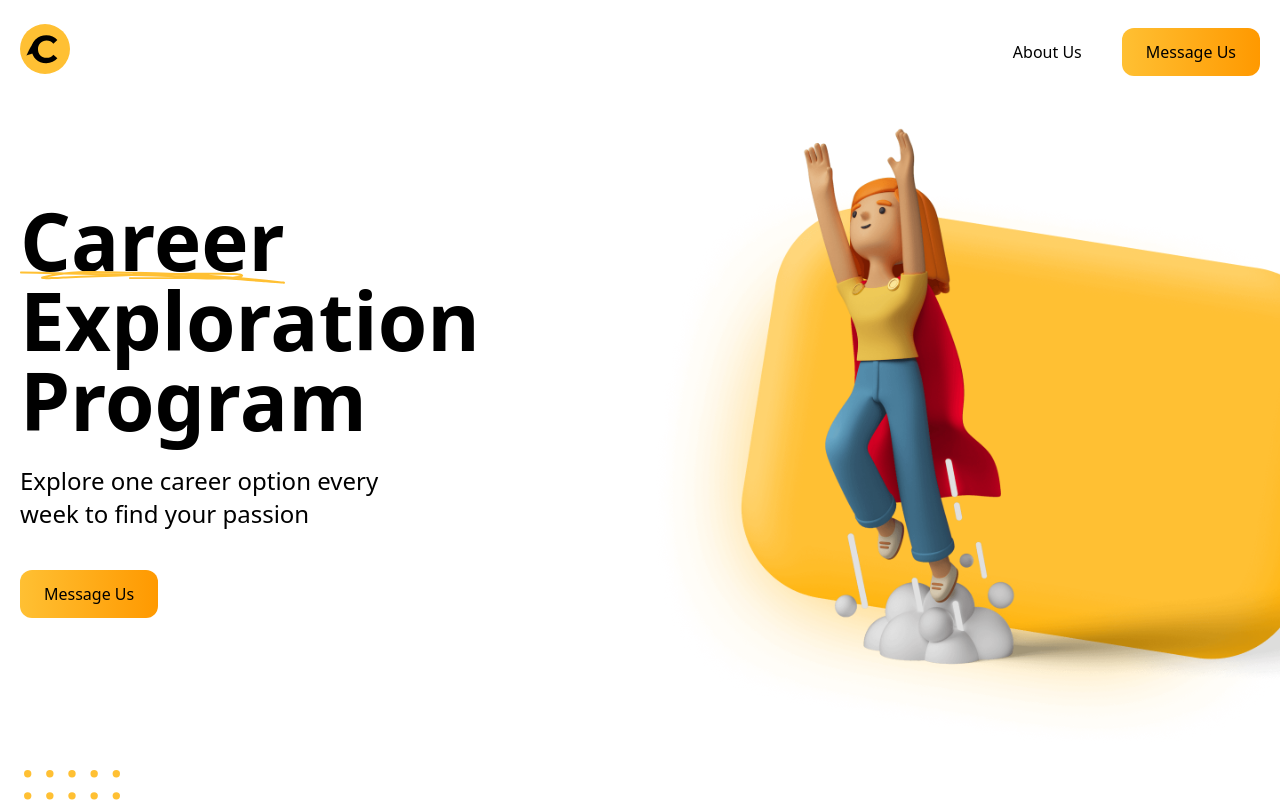
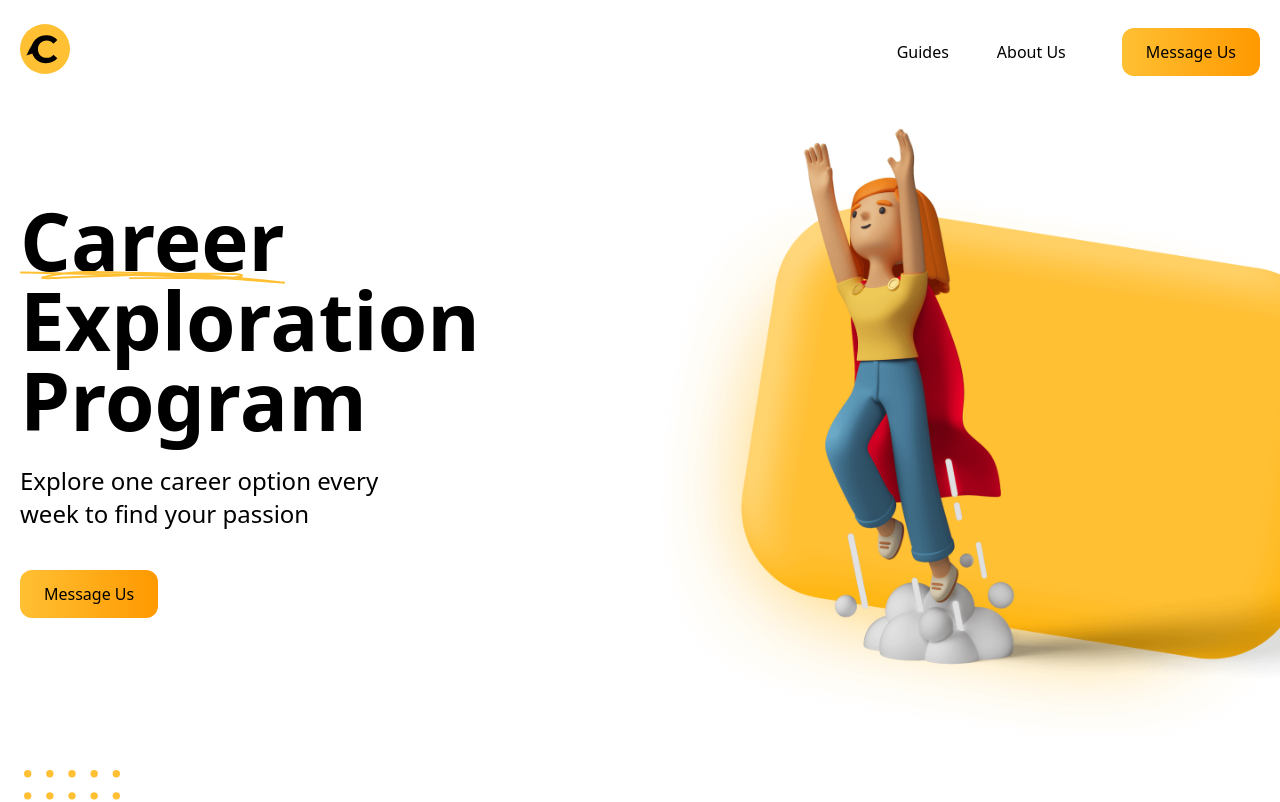
Before and after one commit to catoverse/career-taxi-1.0, a Next.js app: page / in a window 1280 px wide. Shown: the top 802 px of the page. Built offline with nearby package versions, Linux system fonts and the light colour scheme.

Commit message:
added notion guide link

```diff
--- a/components/commons/header.js
+++ b/components/commons/header.js
@@ -42,14 +42,19 @@ const Header = () => {
               <a className="my-3 duration-100 hover:font-medium">IM Test</a>
             </Link>
           </li> */}
-            <li className="mx-10">
+            <li className="mx-6">
+              <Link href="/guides">
+                <a className="my-3 duration-100 hover:font-medium">Guides</a>
+              </Link>
+            </li>
+            <li className="mx-6">
               <Link href="/about">
                 <a className="my-3 duration-100 hover:font-medium">About Us</a>
               </Link>
             </li>
           </ul>
 
-          <div className="hidden text-right lg:block ">
+          <div className="ml-8 hidden text-right lg:block ">
             <a
               href="https://api.whatsapp.com/send?phone=+91-9168833977"
               target="_blank"
@@ -62,6 +67,7 @@ const Header = () => {
           </div>
         </div>
       </div>
+      {/* Mobile */}
       <div
         className={
           "fixed top-0 right-0 h-screen bg-white px-5 py-6 pl-28 " +
@@ -81,6 +87,9 @@ const Header = () => {
             <a className="my-3">IM Test</a>
           </Link> */}
           <div className="flex flex-col">
+            <Link href="/guides">
+              <a className="my-3">Guides</a>
+            </Link>
             <Link href="/about">
               <a className="my-3">About Us</a>
             </Link>
--- a/components/main/guide.js
+++ b/components/main/guide.js
@@ -14,7 +14,7 @@ const Guide = () => {
           </div>
           <div className="text-center lg:text-left">
             <p className="pt-5 text-headThree font-bold leading-snug lg:max-w-xl lg:text-headTwo lg:leading-tight">
-              Explore 40 career options for just ₹99 ✨
+              Explore 10 career options for just ₹99 ✨
             </p>
             <Link href="/guides">
               <button className="mt-10 mr-4 rounded-xl bg-yellow bg-gradient-to-r from-yellow to-orange px-6 py-3 text-bodyTwo font-medium text-black duration-300 hover:-translate-y-1 hover:shadow-[0_10px_15px_-3px_rgba(255,192,51,0.5)]">
--- a/pages/guides.js
+++ b/pages/guides.js
@@ -1,5 +1,6 @@
 import React, { useState, useEffect } from "react";
 import Image from "next/image";
+import Head from "next/head";
 
 import GuidePreview from "/public/images/main/guide/guide-preview.svg";
 
@@ -80,6 +81,12 @@ const Guides = () => {
   };
 
   return (
+    <>
+      <Head>
+        <title>Career Taxi | Guide</title>
+        <meta name="description" content="About Us" />
+        <link rel="icon" href="/favicon.png" />
+      </Head>
       <div>
         <Header />
         <div className="px-5 2xl:px-44">
@@ -105,7 +112,11 @@ const Guides = () => {
                     Buy Now
                   </button>
                 ) : (
-                <a href="https://career.taxi/" target="_blank" rel="noreferrer">
+                  <a
+                    href="https://navgurukul.notion.site/Career-Options-3f9df72f2f0c473aa934463924db3626"
+                    target="_blank"
+                    rel="noreferrer"
+                  >
                     <button className="mt-8 mr-4 rounded-xl bg-yellow bg-gradient-to-r from-yellow to-orange px-6 py-3 text-bodyTwo font-medium text-black duration-300 hover:-translate-y-1 hover:shadow-[0_10px_15px_-3px_rgba(255,192,51,0.5)]">
                       View Guides
                     </button>
@@ -117,6 +128,7 @@ const Guides = () => {
         </div>
         <Footer />
       </div>
+    </>
   );
 };
 
```
Also changed, not shown: public/images/main/guide/guide-preview.svg. Lines whose indentation alone changed are shown as unchanged.
